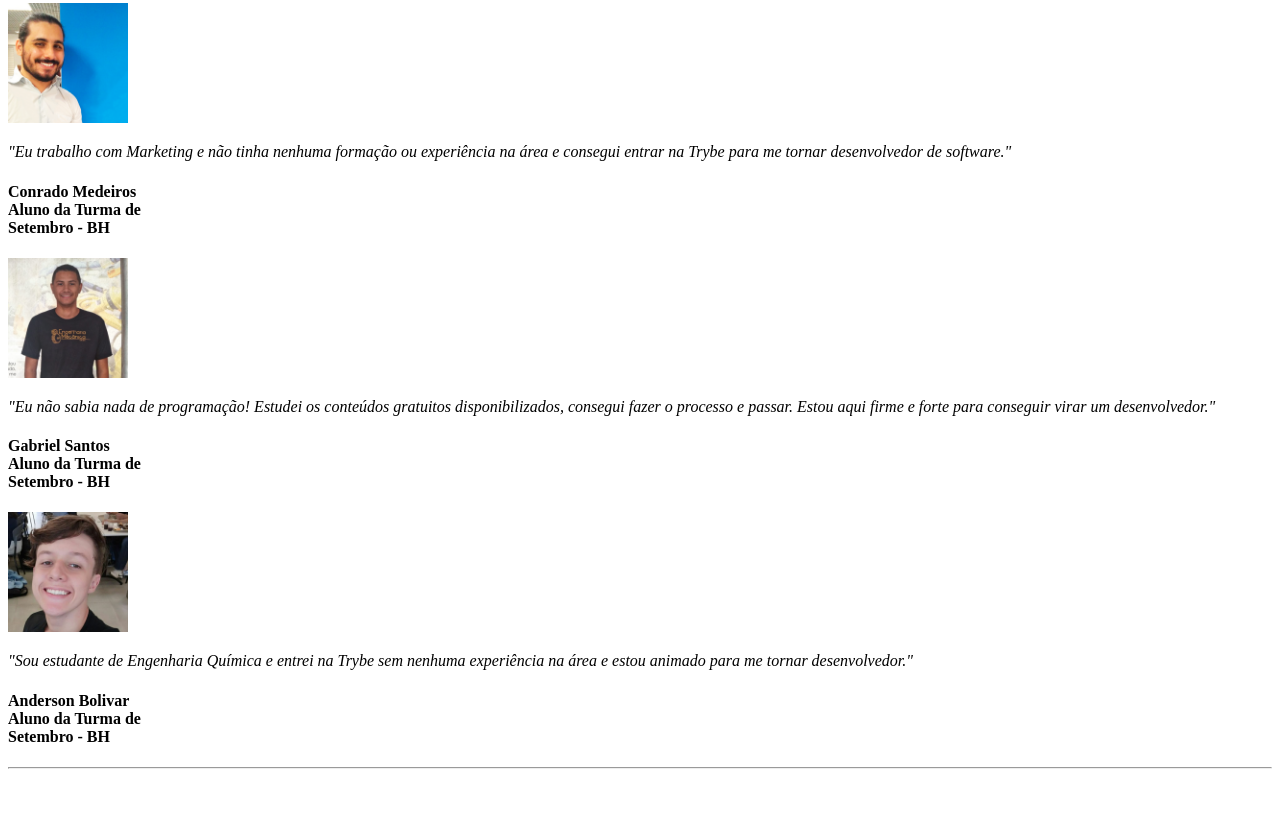
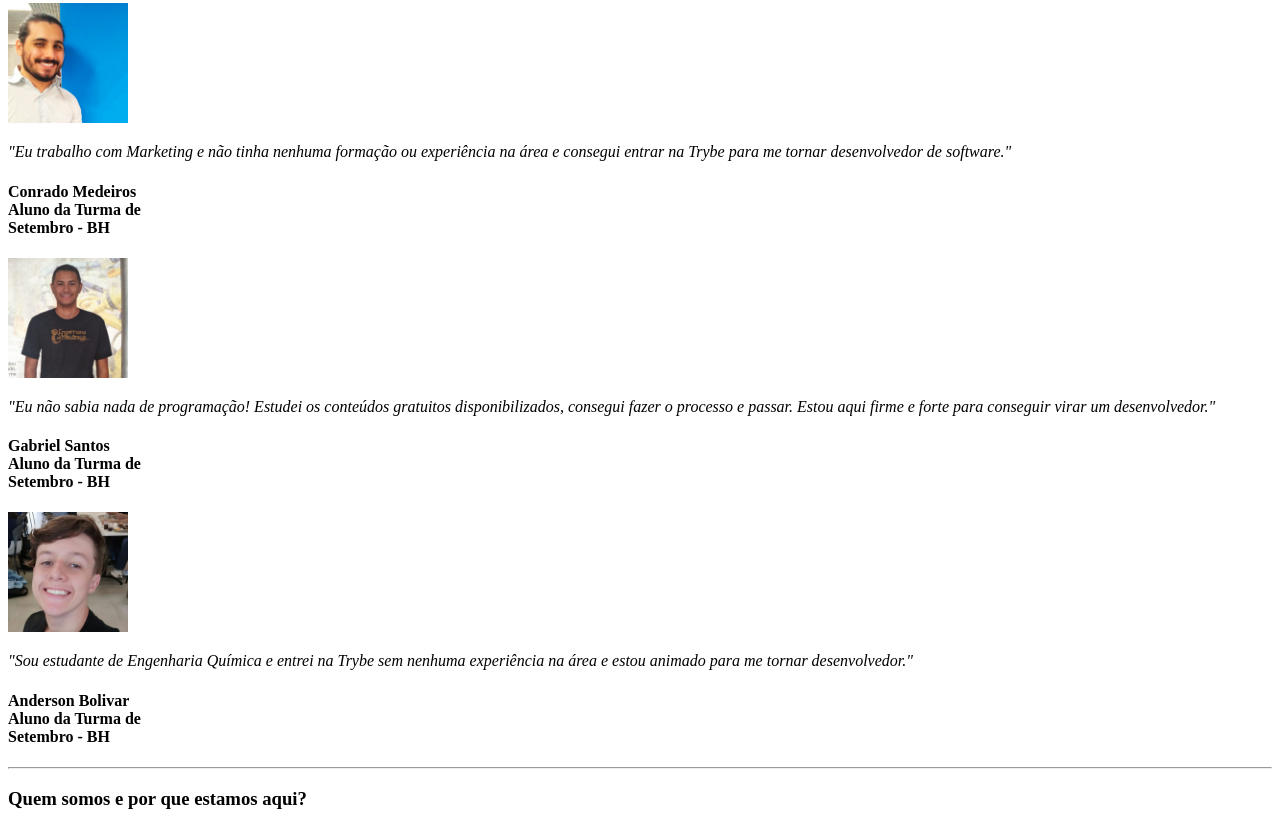
Before and after one commit to ocarlosbarros/betrybe-marketing, a plain HTML site: page src/index.html in a window 1280 px wide. Shown: the part 352-1180 px from the top of the page. Before the commit the page ends 1129 px from the top, so only its background shows below. Drawn offline with Linux system fonts and the light colour scheme.

Commit message:
Adiciona nova seçao com colaboradores trybe

```diff
--- a/src/index.html
+++ b/src/index.html
@@ -67,6 +67,8 @@
 
         <hr>
 
+        <h3>Quem somos e por que estamos aqui?</h3>
+
 
     </body>
 </html>
```
